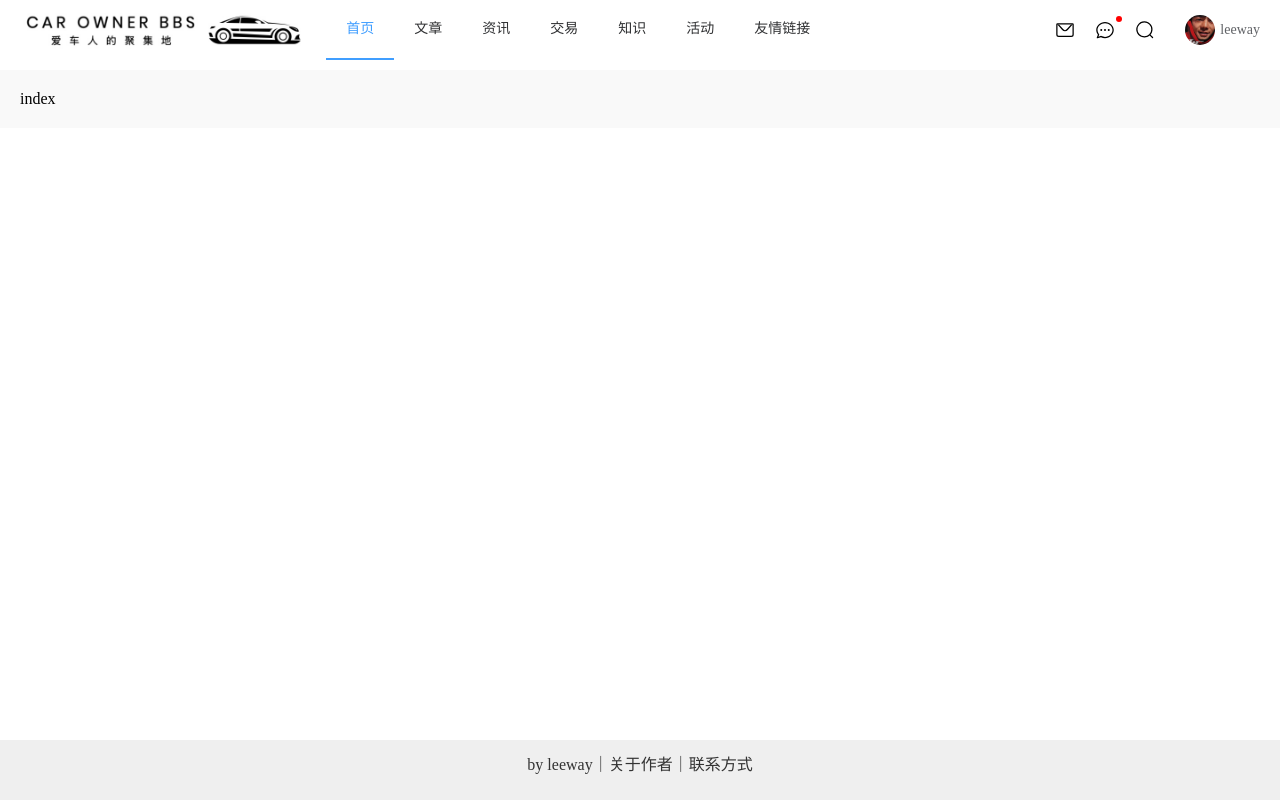
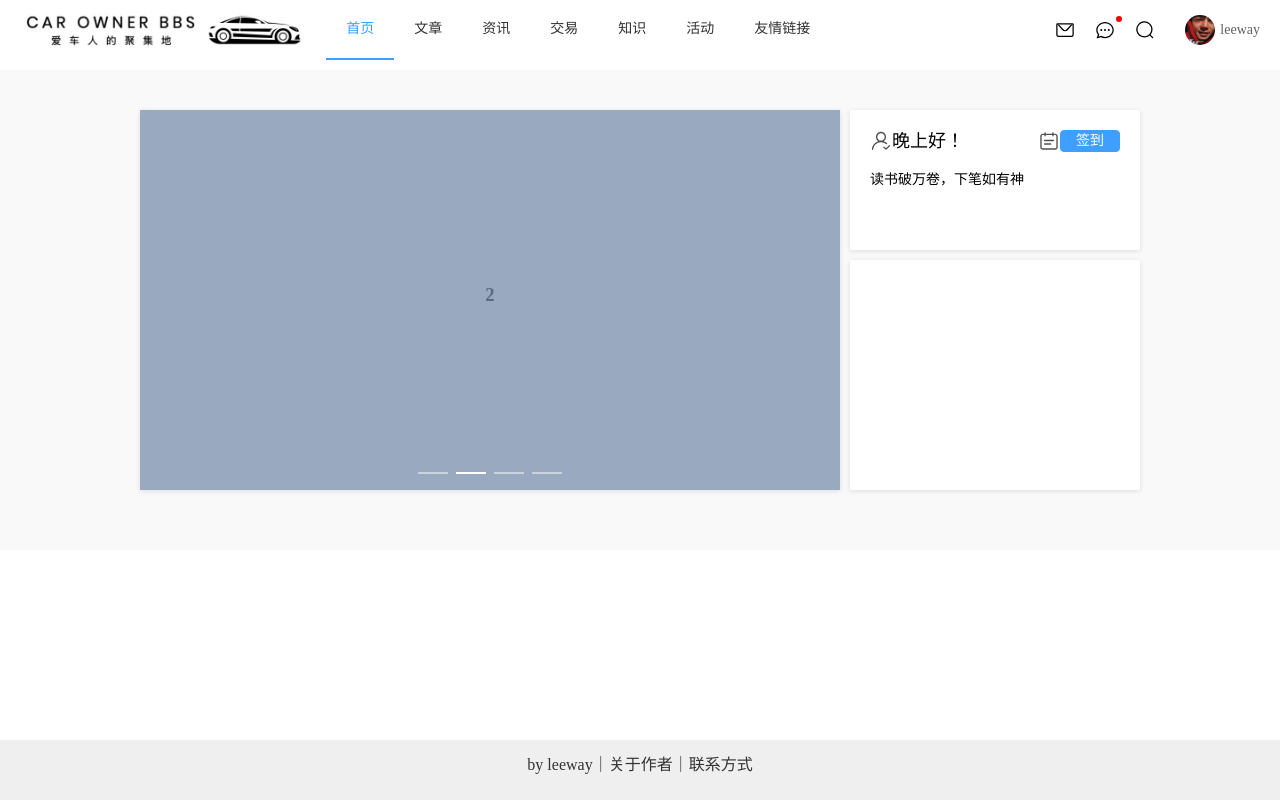
Before and after one commit to jiushizheyang459/car-owner-bbs-front, a Vue app: page /login#/index in a window 1280 px wide. Built offline with nearby package versions, Linux system fonts and the light colour scheme.

Commit message:
首页新增跑马灯卡片、签到卡片、消息通知卡片

```diff
--- /dev/null
+++ b/src/views/index/components/ContentBody.vue
@@ -0,0 +1,7 @@
+<template>
+  <div class="content-body"></div>
+</template>
+
+<script setup lang="ts"></script>
+
+<style scoped lang="less"></style>
--- /dev/null
+++ b/src/views/index/components/ContentFooter.vue
@@ -0,0 +1,7 @@
+<template>
+  <div class="content-footer"></div>
+</template>
+
+<script setup lang="ts"></script>
+
+<style scoped lang="less"></style>
--- /dev/null
+++ b/src/views/index/components/ContentTop.vue
@@ -0,0 +1,112 @@
+<template>
+  <div class="carousel">
+    <el-carousel height="380px">
+      <el-carousel-item v-for="item in 4" :key="item">
+        <h3 class="small justify-center" text="2xl">{{ item }}</h3>
+      </el-carousel-item>
+    </el-carousel>
+  </div>
+  <div class="card">
+    <div class="creator">
+      <div class="creator-header">
+        <div class="creator-title">
+          <img src="@/assets/icon/creator.svg" alt="creator" />
+          <span>晚上好！</span>
+        </div>
+        <div class="creator-checkIn">
+          <img src="@/assets/icon/calendar.svg" alt="" />
+          <el-button type="primary">签到</el-button>
+        </div>
+      </div>
+      <div class="creator-body">
+        <el-row gutter="{20}">
+          <el-col class="creator-text">
+            <span>读书破万卷，下笔如有神</span>
+          </el-col>
+        </el-row>
+      </div>
+    </div>
+    <div class="message"></div>
+  </div>
+</template>
+
+<script setup lang="ts"></script>
+
+<style scoped lang="less">
+.content-top {
+  background-color: #515151;
+}
+.carousel {
+  width: 700px;
+  flex-shrink: 0;
+  margin-right: 10px;
+  box-shadow: 0 1px 5px #ddd;
+}
+.demonstration {
+  color: var(--el-text-color-secondary);
+}
+
+.el-carousel__item h3 {
+  color: #475669;
+  opacity: 0.75;
+  line-height: 370px;
+  margin: 0;
+  text-align: center;
+}
+
+.el-carousel__item:nth-child(2n) {
+  background-color: #99a9bf;
+}
+
+.el-carousel__item:nth-child(2n + 1) {
+  background-color: #d3dce6;
+}
+
+.card {
+  width: 300px;
+  .creator {
+    height: 100px;
+    box-shadow: 0 1px 5px #ddd;
+    background-color: #fff;
+    border-radius: 2px;
+    padding: 20px;
+    .creator-header {
+      display: flex;
+      align-items: center;
+      justify-content: space-between;
+      img {
+        height: 22px;
+      }
+      .creator-title {
+        display: flex;
+        align-items: center;
+        font-size: 18px;
+      }
+      .creator-checkIn {
+        display: flex;
+        align-items: center;
+
+        .el-button {
+          height: 22px;
+        }
+      }
+    }
+    .creator-body {
+      .creator-text {
+        display: flex;
+        flex-direction: column;
+        font-size: 14px;
+        margin: 20px 0;
+      }
+    }
+  }
+  .message {
+    margin-top: 10px;
+    height: 190px;
+    box-shadow: 0 1px 5px #ddd;
+    background-color: #fff;
+    border-radius: 2px;
+    padding: 20px;
+  }
+}
+</style>
--- a/src/views/index/index.vue
+++ b/src/views/index/index.vue
@@ -1,5 +1,21 @@
-<script setup lang="ts"></script>
+<template>
+  <div class="content">
+    <ContentTop />
+    <ContentBody />
+    <ContentFooter />
+  </div>
+</template>
 
-<template>index</template>
+<script setup lang="ts">
+import ContentTop from '@/views/index/components/ContentTop.vue'
+import ContentBody from '@/views/index/components/ContentBody.vue'
+import ContentFooter from '@/views/index/components/ContentFooter.vue'
+</script>
 
-<style scoped lang="less"></style>
+<style scoped lang="less">
+.content {
+  display: flex;
+  width: 1000px;
+  margin: 0 auto;
+}
+</style>
```
